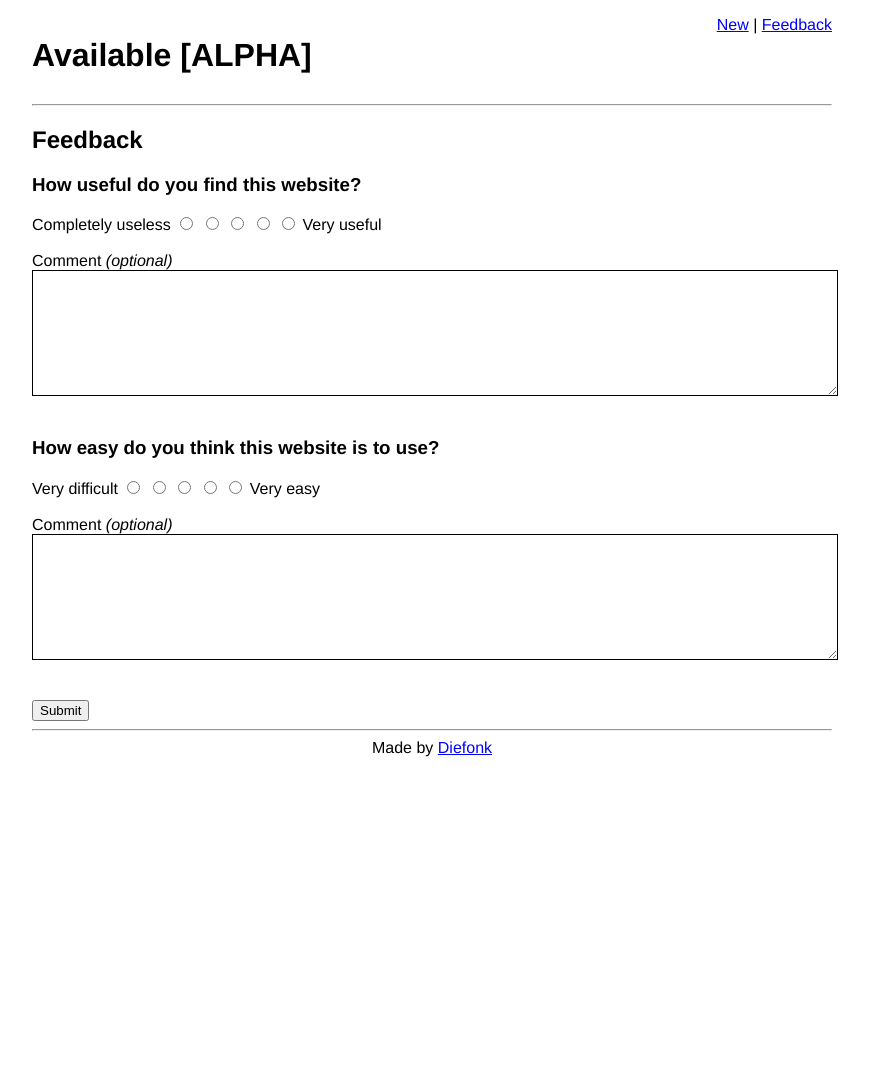
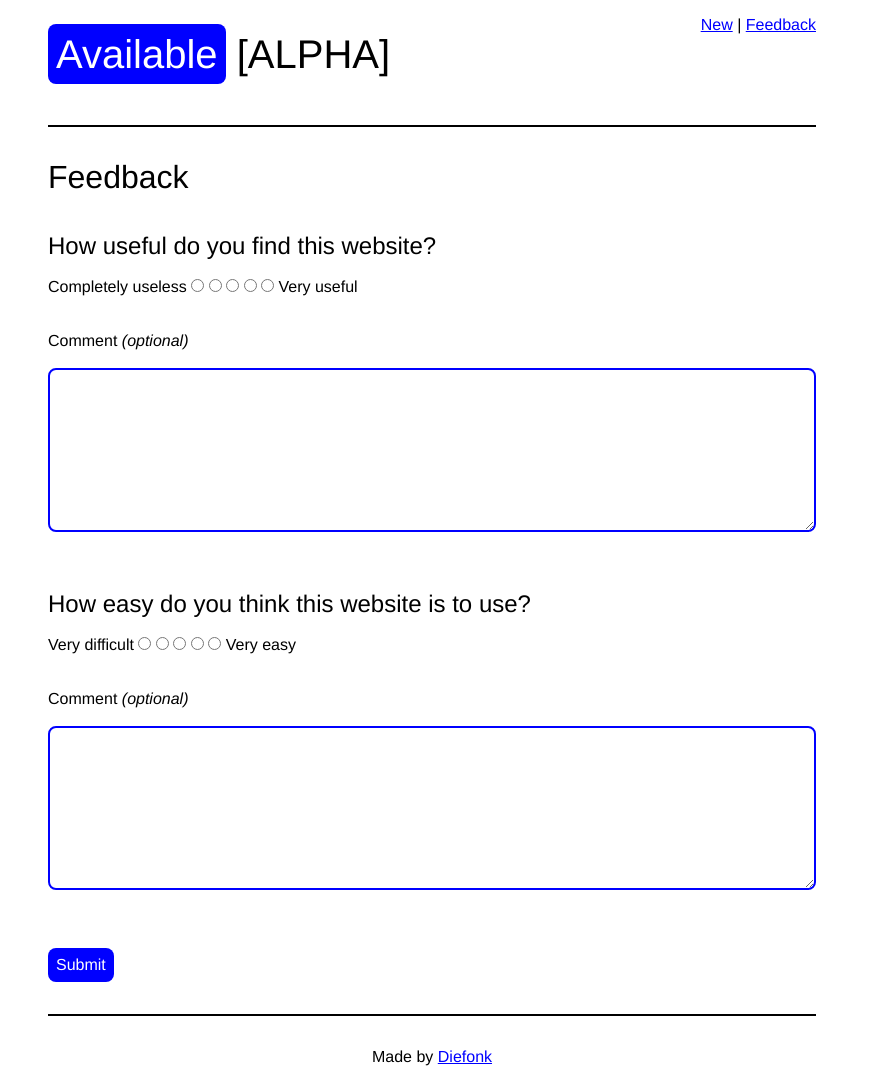
Before and after one commit to Diefonk/avail, a Flask app: page /feedback in a window 1280 px wide. Shown: the whole page, without its empty margins (208-1077 px from the left). Before the commit the page ends 757 px from the top, so only its background shows below. Run offline with Flask 2, Linux system fonts and the light colour scheme.

Commit message:
Made everything look a bit nicer

```diff
--- a/static/style.css
+++ b/static/style.css
@@ -1,11 +1,20 @@
+* {
+	box-sizing: border-box;
+	margin: 0;
+	padding: 0;
+	border-collapse: collapse;
+	border: none;
+	outline: none;
+	font-family: Helvetica, sans-serif;
+	font-weight: normal;
+	font-size: 16px;
+}
 body {
 	max-width: 800px;
 	margin: auto;
 	padding: 16px;
 	background-color: white;
-	font-family: Helvetica, sans-serif;
 	color: black;
-	font-size: 16px;
 }
 header, nav {
 	display: inline-block;
@@ -13,24 +22,64 @@ header, nav {
 nav {
 	float: right;
 }
+h1 {
+	font-size: 40px;
+	margin-top: 16px;
+	margin-bottom: 16px;
+}
 h1 a {
-	color: black;
+	color: white;
+	background-color: blue;
 	text-decoration: none;
+	border-radius: 8px;
+	padding: 8px;
+}
+h2 {
+	font-size: 32px;
+}
+h3 {
+	font-size: 24px;
 }
 a {
+	font-size: 1em;
 	color: blue;
 	text-decoration: underline;
+}
+input, select {
+	font-size: 1em;
+	color: black;
+	background-color: white;
+	border: 2px solid blue;
+	border-radius: 8px;
+	padding: 8px;
 }
 textarea {
 	width: 100%;
 	resize: vertical;
-	font-family: Helvetica, sans-serif;
 	background-color: white;
-	border-color: black;
+	border: 2px solid blue;
+	border-radius: 8px;
+	padding: 8px;
 	color: black;
+}
+button {
+	color: white;
+	background-color: blue;
+	border-radius: 8px;
+	padding: 8px;
 }
 footer {
 	text-align: center;
+}
+hr {
+	border: 1px solid black;
+	width: 100%;
+	margin-top: 32px;
+	margin-bottom: 32px;
+}
+.blue {
+	font-size: 1em;
+	color: blue;
 }
 
 @media (prefers-color-scheme: dark) {
@@ -39,14 +88,30 @@ footer {
 		color: white;
 	}
 	h1 a {
-		color: white;
+		color: black;
+		background-color: deepskyblue;
 	}
 	a {
 		color: deepskyblue;
 	}
+	input, select {
+		color: white;
+		background-color: black;
+		border-color: deepskyblue;
+	}
 	textarea {
 		background-color: black;
-		border-color: white;
+		border-color: deepskyblue;
 		color: white;
 	}
+	button {
+		color: black;
+		background-color: deepskyblue;
+	}
+	hr {
+		border-color: white;
+	}
+	.blue {
+		color: deepskyblue;
+	}
 }
--- a/templates/error.html
+++ b/templates/error.html
@@ -1,8 +1,8 @@
-{% include 'header.html' %}
+{% include "header.html" %}
 
 <main>
 	<h2>Error!</h2>
 	<h3>{{ error }}</h3>
 </main>
 
-{% include 'footer.html' %}
+{% include "footer.html" %}
--- a/templates/feedback.html
+++ b/templates/feedback.html
@@ -1,39 +1,42 @@
-{% include 'header.html' %}
+{% include "header.html" %}
 
 <main>
 	<h2>Feedback</h2>
+	<br><br>
 
 	<form action="/post-feedback" method="post">
 		<h3>How useful do you find this website?</h3>
-		<label>Completely useless</label>
-		<input type="radio" name="useful" value="1" required>
+		<br>
+		<label for="useful1">Completely useless</label>
+		<input type="radio" name="useful" id="useful1" value="1" required>
 		<input type="radio" name="useful" value="2">
 		<input type="radio" name="useful" value="3">
 		<input type="radio" name="useful" value="4">
-		<input type="radio" name="useful" value="5">
-		<label>Very useful</label>
+		<input type="radio" name="useful" id="useful5" value="5">
+		<label for="useful5">Very useful</label>
+		<br><br><br>
+		<label for="useful-comment">Comment <i>(optional)</i></label>
 		<br><br>
-		<label>Comment <i>(optional)</i></label>
-		<br>
-		<textarea name="useful-comment" rows="8"></textarea>
-		<br><br>
+		<textarea name="useful-comment" id="useful-comment" rows="8"></textarea>
+		<br><br><br><br>
 
 		<h3>How easy do you think this website is to use?</h3>
-		<label>Very difficult</label>
-		<input type="radio" name="easy" value="1" required>
+		<br>
+		<label for="easy1">Very difficult</label>
+		<input type="radio" name="easy" id="easy1" value="1" required>
 		<input type="radio" name="easy" value="2">
 		<input type="radio" name="easy" value="3">
 		<input type="radio" name="easy" value="4">
-		<input type="radio" name="easy" value="5">
-		<label>Very easy</label>
+		<input type="radio" name="easy" id="easy5" value="5">
+		<label for="easy5">Very easy</label>
+		<br><br><br>
+		<label for="easy-comment">Comment <i>(optional)</i></label>
 		<br><br>
-		<label>Comment <i>(optional)</i></label>
-		<br>
-		<textarea name="easy-comment" rows="8"></textarea>
-		<br><br><br>
+		<textarea name="easy-comment" id="easy-comment" rows="8"></textarea>
+		<br><br><br><br>
 
 		<button type="submit">Submit</button>
 	</form>
 </main>
 
-{% include 'footer.html' %}
+{% include "footer.html" %}
--- a/templates/header.html
+++ b/templates/header.html
@@ -21,7 +21,7 @@
 	</head>
 	<body>
 		<header>
-			<h1><a href="/">Available [ALPHA]</a></h1>
+			<h1><a href="/">Available</a> [ALPHA]</h1>
 		</header>
 		<nav>
 			<a href="/">New</a> |
--- a/templates/thanks.html
+++ b/templates/thanks.html
@@ -1,7 +1,7 @@
-{% include 'header.html' %}
+{% include "header.html" %}
 
 <main>
 	<h2>Feedback submitted. Thank you!</h2>
 </main>
 
-{% include 'footer.html' %}
+{% include "footer.html" %}
```
Also changed, not shown: templates/index.html (+13 -12 lines).
